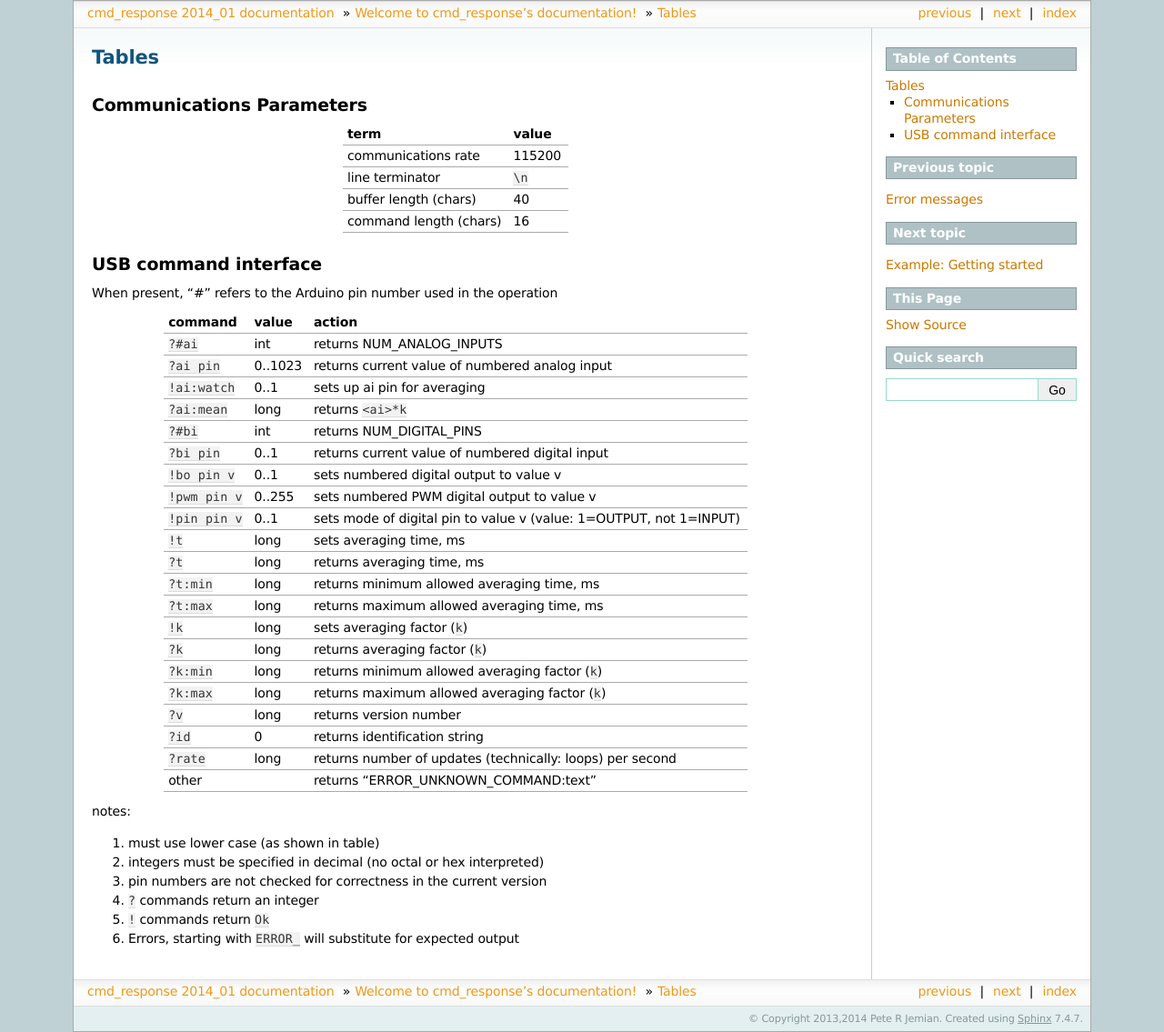
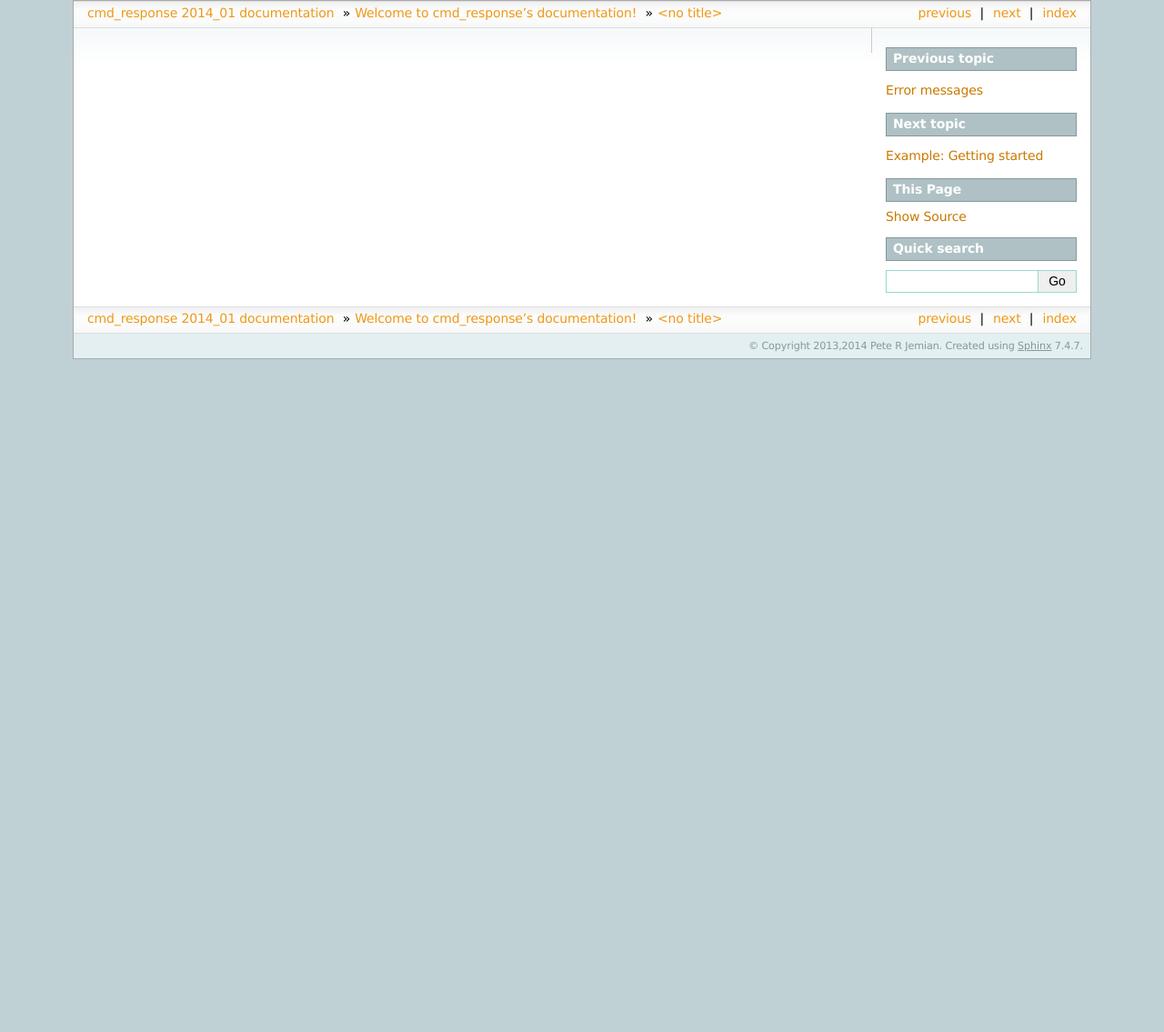
Before and after one commit to prjemian/cmd_response, a Sphinx documentation site: the page built from doc/source/tables.rst, in a window 1280 px wide. Shown: the whole page at 91% size. Built offline with Sphinx 7.4.7, drawn with Linux system fonts in a browser that asks for light colours; after the commit the page ends 900 px from its top, so only the background shows below that.

Commit message:
prepare to delete
git-svn-id: http://svn.jemian.org/svn/regitte/arduino/cmd_response@2045 4ca16b70-4e1b-0410-88e2-31485261bf7f

```diff
--- a/doc/source/tables.rst
+++ b/doc/source/tables.rst
@@ -1,78 +1 @@
 .. $Id$
-
-.. _tables:
-
-Tables
-+++++++++
-
-.. _comm_parms:
-
-Communications Parameters
-----------------------------------------
-
-======================   ========
-term                     value
-======================   ========
-communications rate      115200
-line terminator          ``\n``
-buffer length (chars)    40
-command length (chars)   16
-======================   ========
-
-USB command interface
-----------------------------------------
-
-When present, "#" refers to the Arduino pin number used in the operation
-
-================  ========  =====================================================================
-command           value     action
-================  ========  =====================================================================
-``?#ai``          int       returns NUM_ANALOG_INPUTS
-``?ai pin``       0..1023   returns current value of numbered analog input
-``!ai:watch``     0..1 	    sets up ai pin for averaging
-``?ai:mean``      long 	    returns ``<ai>*k``
-``?#bi``          int       returns NUM_DIGITAL_PINS
-``?bi pin``       0..1      returns current value of numbered digital input
-``!bo pin v``     0..1      sets numbered digital output to value v
-``!pwm pin v``    0..255    sets numbered PWM digital output to value v
-``!pin pin v``    0..1      sets mode of digital pin to value v (value: 1=OUTPUT, not 1=INPUT)
-``!t``            long      sets averaging time, ms
-``?t``            long      returns averaging time, ms
-``?t:min``        long 	    returns minimum allowed averaging time, ms
-``?t:max``        long 	    returns maximum allowed averaging time, ms
-``!k``            long 	    sets averaging factor (``k``)
-``?k``            long 	    returns averaging factor (``k``)
-``?k:min``        long 	    returns minimum allowed averaging factor (``k``)
-``?k:max``        long 	    returns maximum allowed averaging factor (``k``)
-``?v``            long 	    returns version number
-``?id``           0         returns identification string
-``?rate``         long 	    returns number of updates (technically: loops) per second
-other             ..        returns "ERROR_UNKNOWN_COMMAND:text"
-================  ========  =====================================================================
-
-notes:
-
-#. must use lower case (as shown in table)
-#. integers must be specified in decimal (no octal or hex interpreted)
-#. pin numbers are not checked for correctness in the current version
-#. ``?`` commands return an integer
-#. ``!`` commands return ``Ok``
-#. Errors, starting with ``ERROR_`` will substitute for expected output
-
-
-..
-	EPICS Streams protocol
-	=======================
-
-	========  ================================================
-	protocol  meaning
-	========  ================================================
-	ai(pin)   read analogRead(pin) into the record's RVAL
-	bi(pin)   read digitalRead(pin) into the record's VAL
-	bo(pin)   write digitalWrite(pin) from the record's VAL
-	pwm(pin)  write analogWrite(pin) from the record's RVAL
-	========  ================================================
-
-	.. note:: For the ``bo`` and ``pwm`` protocols, the selected
-	   pin will be configured by that protocol for output during
-	   record initialization.
```
